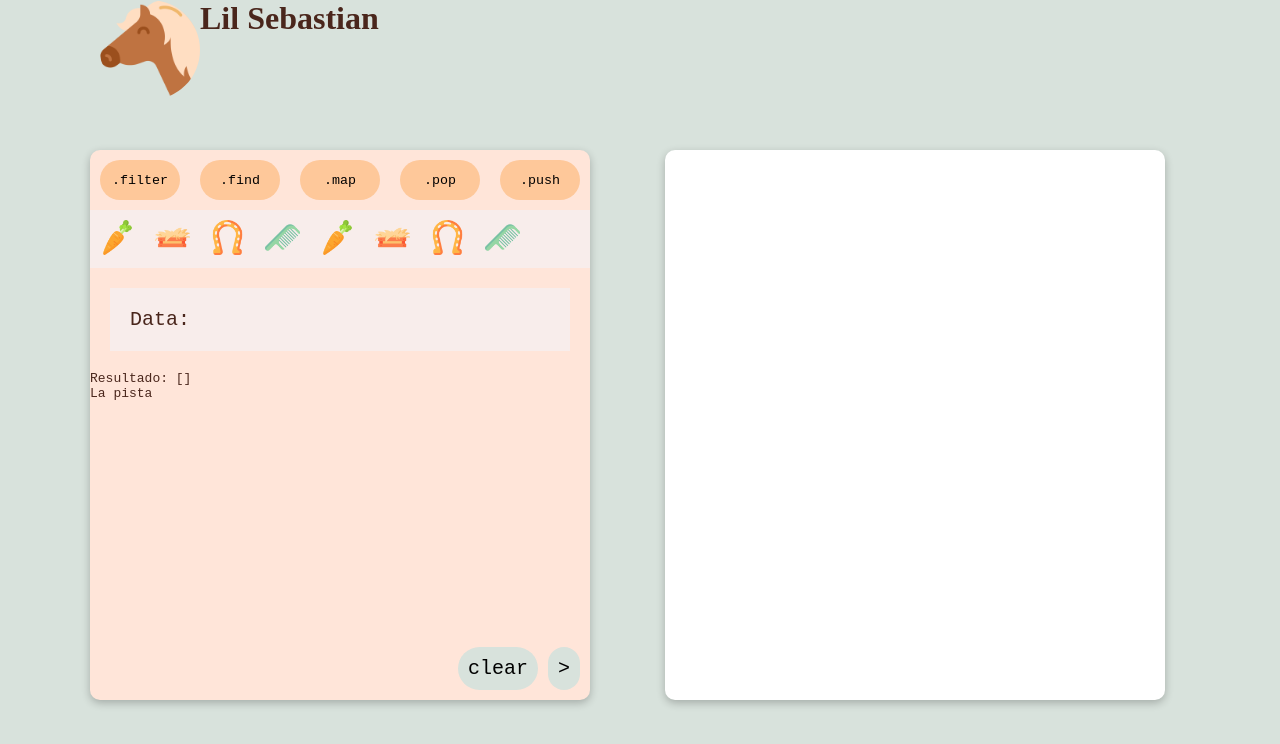
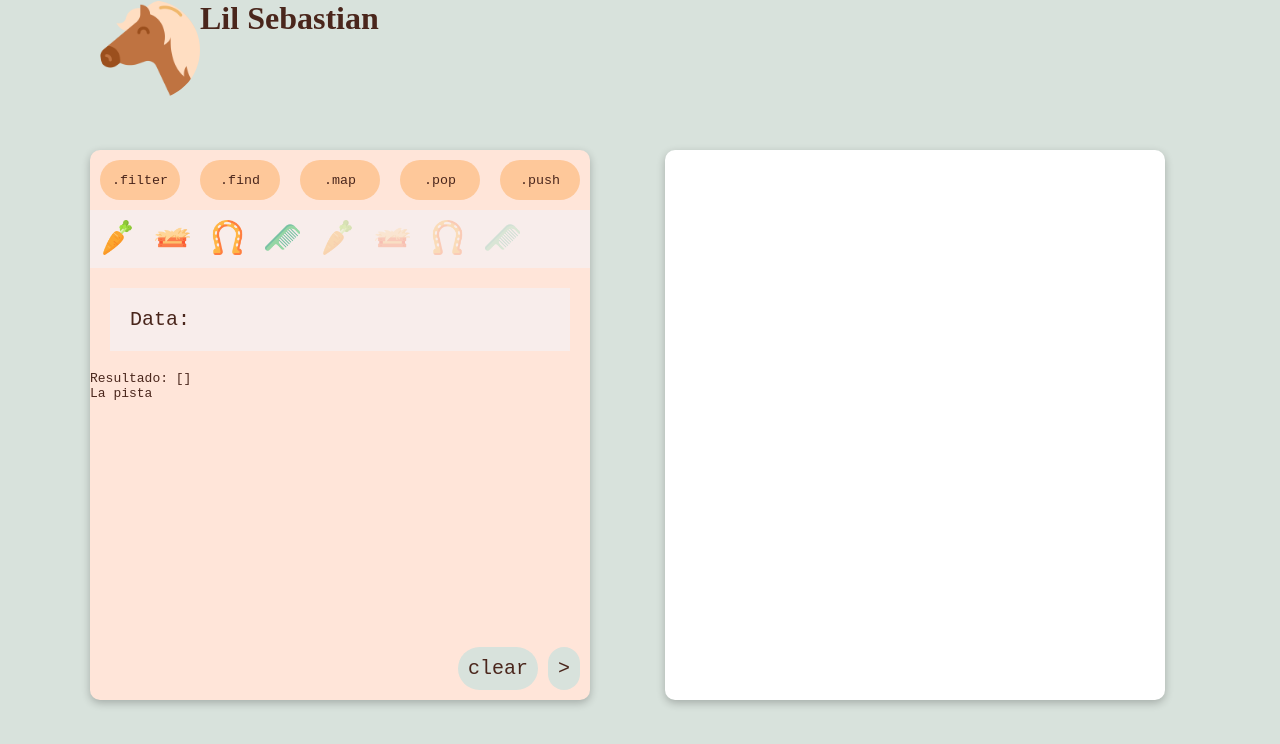
Before and after one commit to decolorblau/Lil-Sebastian-Vue, a Vue app: page / in a window 1280 px wide. Shown: the top 744 px of the page. Built offline with nearby package versions, Linux system fonts and the light colour scheme.

Commit message:
Added disabled styles

```diff
--- a/src/components/BoardPanel.vue
+++ b/src/components/BoardPanel.vue
@@ -232,6 +232,7 @@ export default defineComponent({
   border-radius: 10px;
   box-shadow: rgba(0, 0, 0, 0.24) 0px 3px 8px;
   position: relative;
+  color: #4a261c;
   &-header {
     display: flex;
     flex-direction: column;
@@ -247,13 +248,18 @@ export default defineComponent({
       border-radius: 50px;
       cursor: pointer;
       font-family: inherit;
+      color: inherit;
       margin: 10px;
+    }
+    .disabled {
+      opacity: 0.3;
     }
     &__button {
       border: none;
       background-color: transparent;
       cursor: pointer;
       margin: 10px;
+      color: inherit;
     }
     &__image {
       width: 35px;
@@ -274,6 +280,7 @@ export default defineComponent({
   &-footer__button {
     border: none;
     margin-left: 10px;
+    color: inherit;
     font-family: inherit;
     font-size: 20px;
     padding: 10px;
```
